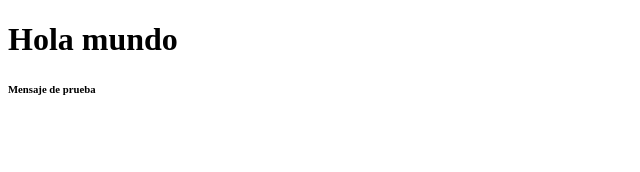
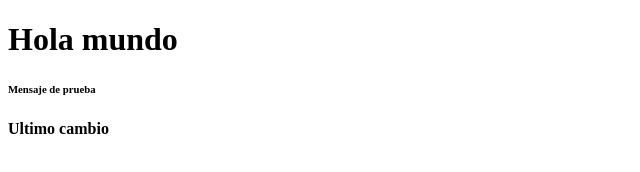
Before and after one commit to jmpa3000/prueba_vc, a plain HTML site: page index.html in a window 1280 px wide. Shown: the whole page, without its empty margins (0-640 px from the left). Drawn offline with Linux system fonts and the light colour scheme.

Commit message:
ultimo cambios en la carpeta

```diff
--- a/index.html
+++ b/index.html
@@ -6,5 +6,6 @@
     <body>
         <h1> Hola mundo</h1>
         <h6>Mensaje de prueba</h6>
+        <h4>Ultimo cambio</h4>
     </body>
 </html>
```
Also changed, not shown: Captura1.JPG (added), app.js (added).
